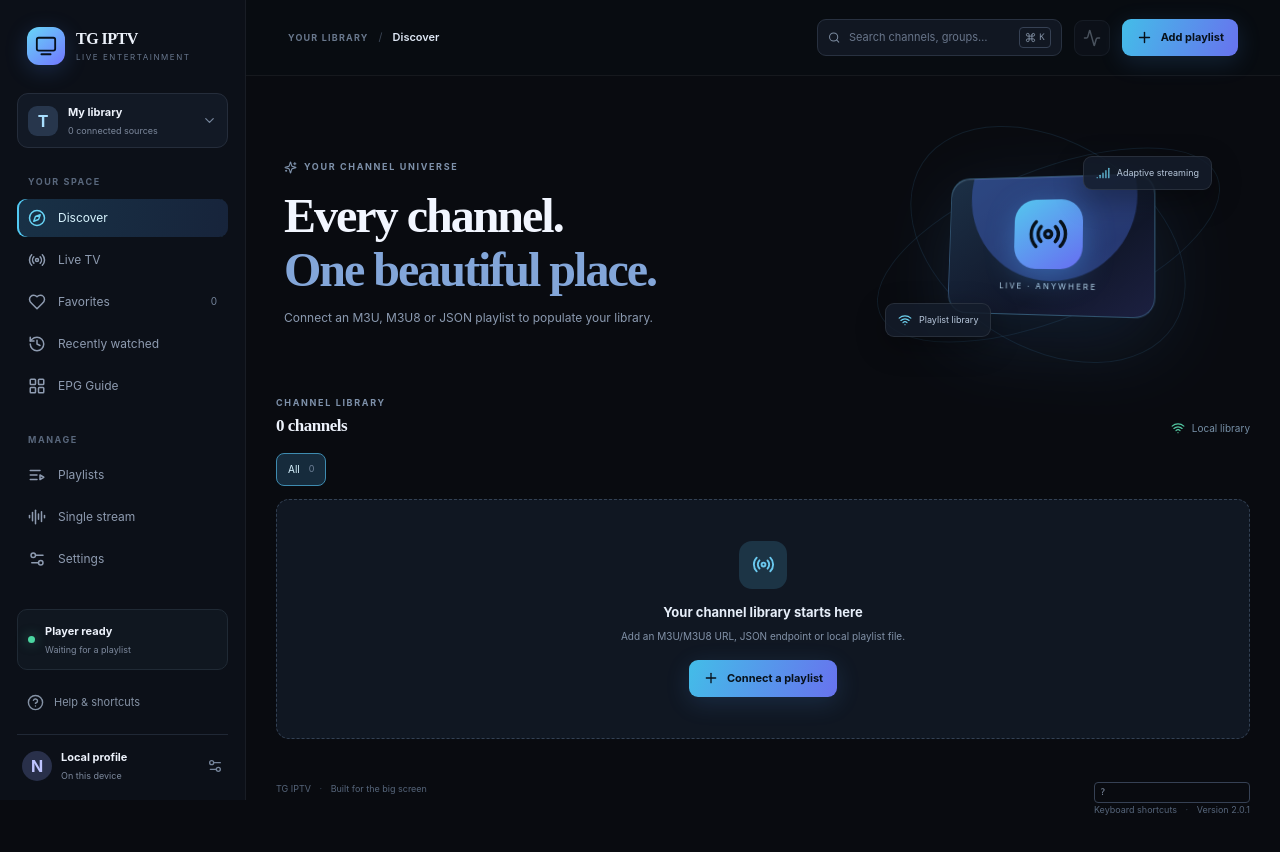
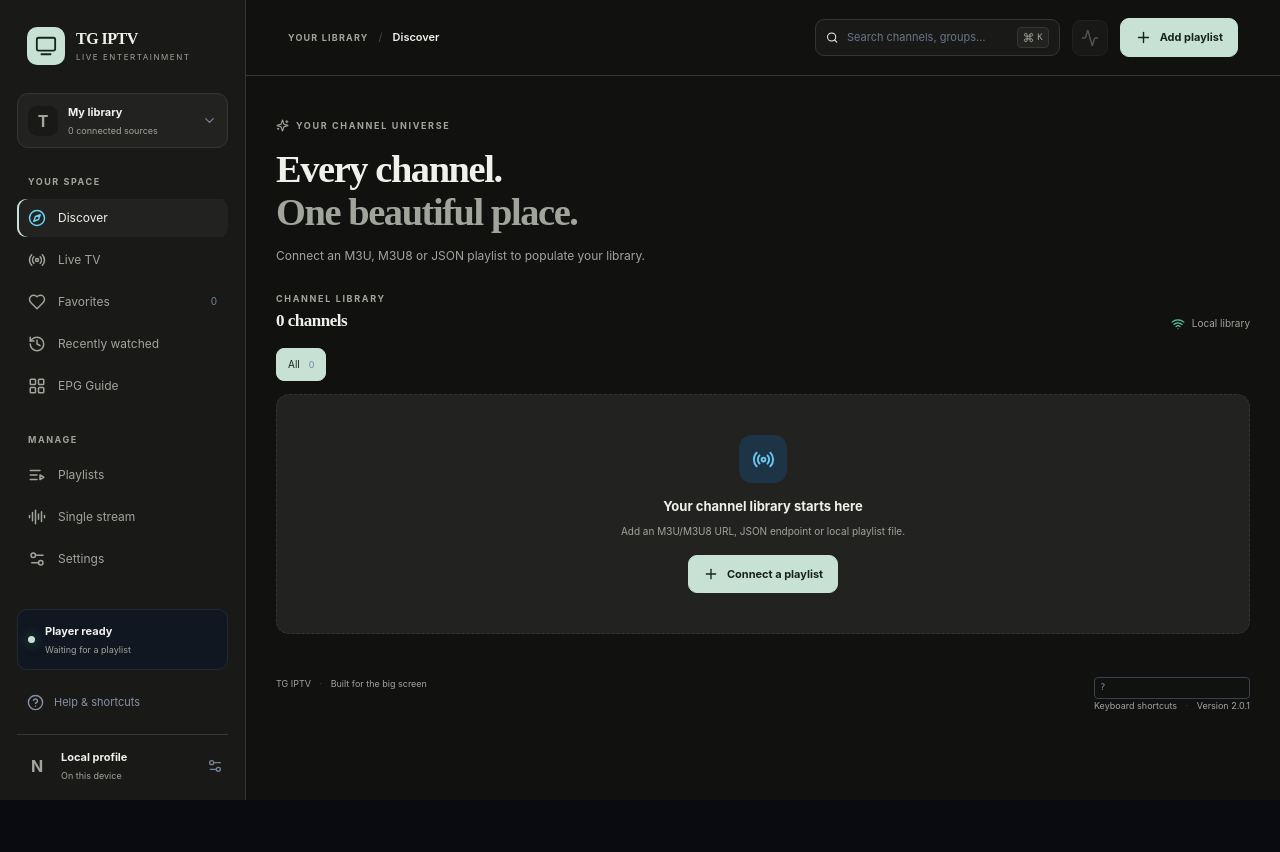
Before and after one commit to MoonDevil1/Tv-app, a React (Vite) app: page / in a window 1280 px wide. After the commit the page ends 800 px from the top, so only its background shows below. Built offline with nearby package versions, Linux system fonts and the light colour scheme.

Commit message:
Refine TV app interface with restrained dark and light themes

```diff
--- a/src/index.css
+++ b/src/index.css
@@ -170,3 +170,62 @@ button:disabled{opacity:.45;cursor:not-allowed;transform:none!important}
 @media(max-width:900px){.player-hud{padding:16px}.player-controls{gap:5px}.volume-control input{width:55px}.player-controls>.hud-icon:nth-of-type(n+5){width:32px;height:32px}.player-title b{font-size:14px}.player-shortcut-hint{display:none}}
 
 .update-card{display:grid;gap:14px}.update-heading{display:flex;align-items:flex-start;justify-content:space-between;gap:16px}.update-heading>div{display:grid;gap:5px}.update-heading b{font-size:13px}.update-heading span,.update-status{font-size:11px;color:#91a2b7;line-height:1.55}.update-status{display:flex;align-items:center;gap:9px;overflow-wrap:anywhere}.update-indicator{display:grid;place-items:center;color:#72d6b4}.update-indicator.error{color:#ff899b}.update-progress{height:5px;border-radius:10px;overflow:hidden;background:#263345}.update-progress>div{height:100%;border-radius:inherit;background:linear-gradient(90deg,#6bd5ef,#8a88ff);}
+
+
+/* TV Player visual system: quiet graphite chrome, warm neutral surfaces, one mint accent. */
+:root{color-scheme:dark;--page:#111210;--surface:#191a18;--raised:#222320;--line:#343632;--ink:#f0f1eb;--muted:#a1a49b;--soft:#777b72;--accent:#c8e1d5;--accent-ink:#17231d;--danger:#e3a2a2}
+:root[data-theme="light"]{color-scheme:light;--page:#f2f2ee;--surface:#fff;--raised:#f7f7f2;--line:#dedfd8;--ink:#20221e;--muted:#656960;--soft:#858980;--accent:#315e4a;--accent-ink:#fff;--danger:#a34242}
+html,body,.app-shell{background:var(--page);color:var(--ink)}
+body{min-width:960px}
+.sidebar{background:var(--surface);border-color:var(--line)}
+.brand-mark{background:var(--accent);color:var(--accent-ink);box-shadow:none;border-radius:10px}
+.brand strong,.workspace b,.profile b,.connection b,.channel-copy b,.playlist-row-copy b,.settings-card b{color:var(--ink)}
+.brand span,.workspace small,.profile small,.connection small,.nav-label,.library-intro p,.view-lead,.playlist-row-copy span,.playlist-row-copy small{color:var(--muted)}
+.workspace,.playlist-row,.settings-card,.guide-row,.channel-card,.empty-library{background:var(--raised);border-color:var(--line);box-shadow:none}
+.workspace-icon,.avatar,.playlist-row-icon,.channel-logo,.empty-icon,.selected-mark,.option-icon{background:var(--surface);color:var(--muted)}
+.nav-item{color:var(--muted)}
+.nav-item:hover,.nav-item.active{background:var(--raised);color:var(--ink)}
+.nav-item.active{box-shadow:inset 2px 0 var(--accent)}
+.main-area{background:var(--page)}
+.topbar{background:var(--page);border-color:var(--line)}
+.breadcrumbs b,.section-heading h2,.management-view h1,.library-intro h1,.add-modal h2{color:var(--ink)}
+.breadcrumbs>span:first-child,.eyebrow,.updated-label,.page-footer{color:var(--muted)}
+.library-intro{min-height:148px;padding:0 0 12px}
+.library-intro h1,.management-view h1{font-size:clamp(30px,3vw,40px);letter-spacing:-1.4px;font-weight:650}
+.library-intro h1 span,.management-view h1 span{color:var(--muted)}
+.hero-art{display:none}
+.add-button,.primary-button{background:var(--accent);color:var(--accent-ink);border:1px solid var(--accent);box-shadow:none;font-weight:650}
+.add-button:hover,.primary-button:hover{filter:brightness(.94);transform:none}
+.search-box,.playlist-select,.field-label select,.field-label input{background:var(--surface);border-color:var(--line);color:var(--ink);box-shadow:none}
+.search-box input,.field-label input{color:var(--ink)}
+.search-box kbd,.group-chip,.small-icon-button,.icon-button{background:var(--raised);border-color:var(--line);color:var(--muted)}
+.group-chip:hover,.group-chip.active{background:var(--accent);border-color:var(--accent);color:var(--accent-ink)}
+.channel-card{border-radius:8px}
+.channel-card:hover,.channel-card.selected{background:var(--surface);border-color:var(--accent)}
+.channel-logo img{background:#fff}
+.channel-meta{color:var(--muted)}
+.favorite-button{color:var(--muted)}
+.playlist-row{position:relative;cursor:pointer;transition:background .15s,border-color .15s}
+.playlist-row:hover,.playlist-row:focus-visible{background:var(--surface);border-color:var(--accent);outline:none}
+.playlist-open-label{margin-left:8px;color:var(--muted);font-size:11px;white-space:nowrap}
+.playlist-row-copy{flex:1}
+.settings-card{border:1px solid var(--line);border-radius:10px;padding:20px;margin:12px 0}
+.settings-card>span,.settings-card>div>span{color:var(--muted)}
+.empty-library{border-style:dashed}
+.empty-library b,.selected-strip b{color:var(--ink)}
+.empty-library>span,.selected-strip span{color:var(--muted)}
+.selected-strip{background:var(--raised);border-color:var(--line)}
+.notice.error{background:#321e1e;border-color:#704444;color:#f1b6b6}
+.notice.success{background:#1d2b23;border-color:#3f654d;color:#b7dfc4}
+.modal-backdrop{background:#0009}
+.add-modal{background:var(--surface);border-color:var(--line);box-shadow:0 24px 70px #0004}
+.modal-icon{background:var(--raised);color:var(--ink)}
+.field-label{color:var(--muted)}
+.modal-option{border-color:var(--line)}
+.file-button{background:var(--raised);border-color:var(--line);color:var(--ink)}
+.sidebar-bottom{border-color:var(--line)}
+.connection .status-dot{background:var(--accent)}
+.profile{border-color:var(--line)}
+:root[data-theme="light"] .player-overlay,:root[data-theme="light"] .player-shell,:root[data-theme="light"] .player-controls{color:#f5f5f5}
+:focus-visible{outline:2px solid var(--accent);outline-offset:2px}
+@media(max-width:1100px){.sidebar{width:210px}.main-area{margin-left:210px}.page-content{padding:28px 22px}.channel-grid{grid-template-columns:repeat(3,minmax(0,1fr))}.playlist-open-label{display:none}}
```
